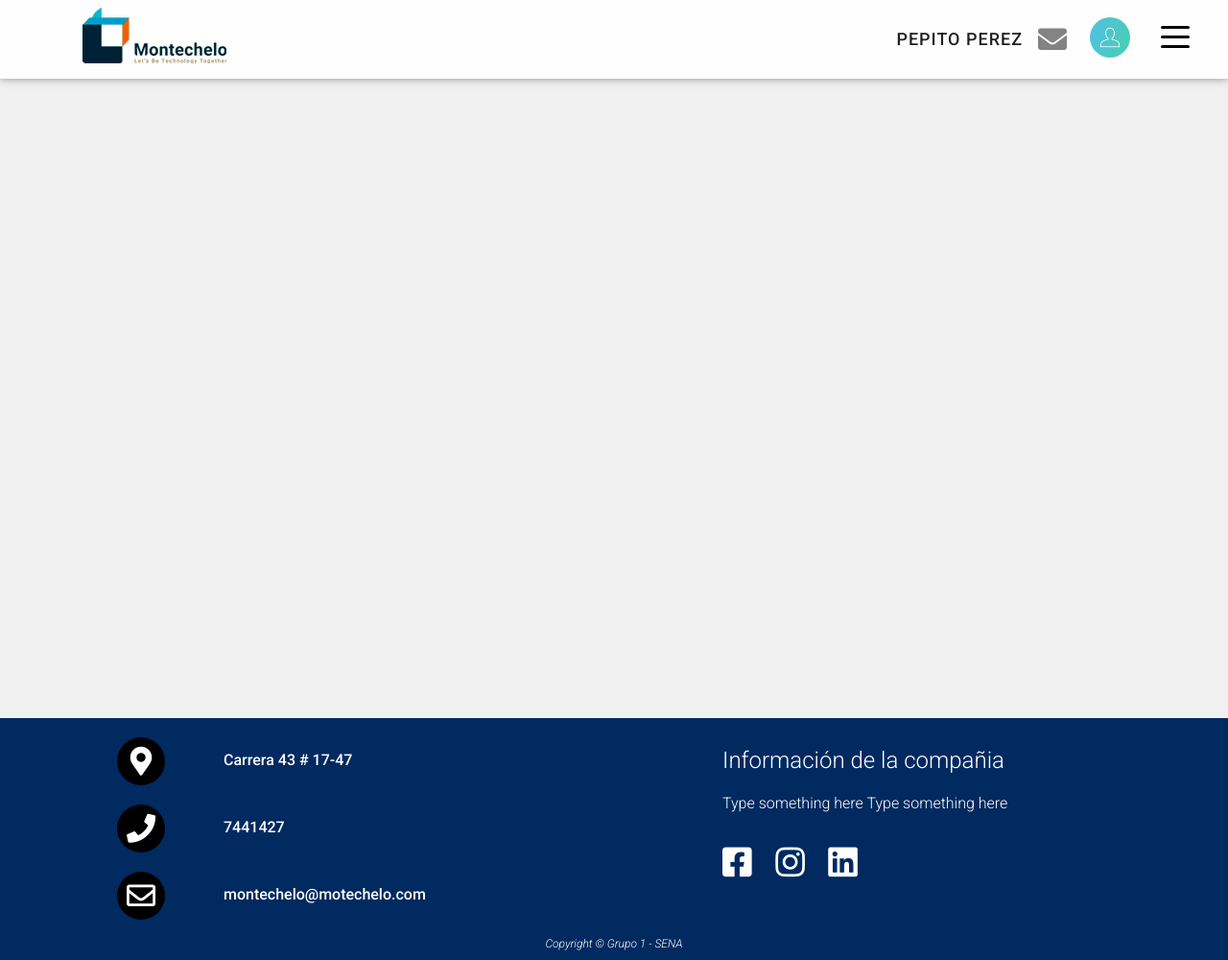
After one commit to jaiderbernal90/p_montechelo, a PHP site: page /view/admin/home.php in a window 1280 px wide. The commit adds this page. Shown: the whole page at 96% size. Run offline with PHP 8.4, Linux system fonts and the light colour scheme; some libraries are stand-ins or nearby versions.

Commit message:
Home-avance1

```diff
--- /dev/null
+++ b/css/footer.css
@@ -0,0 +1,158 @@
+footer {
+    width: 100%;
+    text-align: center;
+    align-self: flex-end !important;
+}
+*{
+    box-sizing: border-box;
+    -webkit-user-select: none;
+    -moz-user-select: none;
+    -khtml-user-select: none;
+    -ms-user-select:none;
+  }
+body {
+    margin: 0;
+    padding: 0;
+    flex-direction: ROW !important;
+    font-family: sans-serif;
+    display: flex;
+    flex-wrap: wrap;
+    min-height: 100vh;
+    background: #f0f0f0;
+  }
+/*FOOTER*/
+.footer-login{
+    background: #002A60;
+    margin-top: 10% !important;
+    display: inline-block;
+}
+.container-fo{
+    height: auto;
+}
+.pt-foo-one{
+    max-height: 100%;
+}
+.groups-icon{
+    text-align: start;
+    justify-content: start;
+    margin-left: auto;
+    display: flex;
+    padding-top:20px;
+}
+.icon-font{
+    margin-left: 20%;
+    width: 50px;
+    height: 50px;
+    background: rgb(0, 0, 0);
+    -moz-border-radius: 50%;
+    -webkit-border-radius: 50%;
+    border-radius: 50%;
+    text-align: center;
+}
+.fa-ico{
+    padding-top: 10px;
+    color: white;
+    font-size: 30px;
+}
+.text-icon{
+    padding-top: 2%;
+    padding-left: 10%;
+}
+.pt-foo-two{
+    color: white;
+    text-align: start;
+    padding-left: 10%;
+}
+.title-footer{
+    padding-top: 6%;
+    padding-bottom: 2%;
+    font-weight: bold;
+}
+.text-content-one{
+    font-style: normal;
+}
+.group-icons-foo{
+    padding-top: 2%;
+    font-size: 35px;
+}
+.color-icon{
+    color: white;
+}
+.foo-txt{
+    font-size: 12px;
+    font-style: italic;
+}
+
+@media(max-width:765px){
+    .footer-login{
+        display: block;
+        margin-top: 180px !important;
+        justify-content: center;
+        text-align: center;
+    }
+    .title-footer {
+        margin-top: 8%;
+        padding-top: 9%;
+        border-top: 1px solid #fff;
+    }
+}
+@media(min-width:764px) and (max-width:993px) and (max-width:1060px){
+    .footer-login{
+        margin-top: 180px !important;
+    }
+ }
+ @media(max-width:993px){
+    .pt-foo-one,.pt-foo-two{
+        width: 100%;
+        justify-content: center !important;
+        text-align: center !important;
+    }
+ }
+ @media (min-width:1901px) and (max-width:1940px){
+    .pt-foo-one {
+        padding-left: 10%;
+    }
+    .pt-foo-two {
+        padding-left: 13%;
+    }
+ }
+ @media(min-width:1940px) and (max-width:2020px){
+    .pt-foo-one {
+        padding-left: 10%;
+    }
+    .pt-foo-two {
+        padding-left: 13%;
+    }
+ }
+ @media(min-width:2021px) and (max-width:2240px){
+    .pt-foo-one {
+        padding-left: 10%;
+    }
+    .pt-foo-two {
+        padding-left: 13%;
+    }
+ }
+ @media(min-width:2240px) and (max-width:2400px){
+    .pt-foo-one {
+        padding-left: 10%;
+    }
+    .pt-foo-two {
+        padding-left: 13%;
+    }
+ }
+ @media(min-width:2400px) and (max-width:2591px){
+    .pt-foo-one {
+        padding-left: 10%;
+    }
+    .pt-foo-two {
+        padding-left: 13%;
+    }
+ }
+ @media (min-width:2592px){
+    .pt-foo-one {
+        padding-left: 10%;
+    }
+    .pt-foo-two {
+        padding-left: 13%;
+    }
+ }
--- /dev/null
+++ b/css/menu.css
@@ -0,0 +1,162 @@
+/**/
+*{
+    font-family: 'Roboto';
+}
+.scrollbar-light-blue::-webkit-scrollbar-track {
+    -webkit-box-shadow: inset 0 0 6px rgba(0, 0, 0, 0.1);
+    background-color: #F5F5F5;
+}
+
+.scrollbar-light-blue::-webkit-scrollbar {
+    width: 12px;
+    background-color: #F5F5F5;
+}
+.scrollbar-light-blue::-webkit-scrollbar-thumb {
+    -webkit-box-shadow: inset 0 0 6px rgba(0, 0, 0, 0.1);
+    background-color: #cfcfcf;
+}
+
+.scrollbar-light-blue {
+    scrollbar-color: #cfcfcf #F5F5F5;
+}
+/**/
+.menu-bar{
+    width: 100% !important;
+    height: auto !important;
+    padding-top: 0;
+    z-index: 1000;
+    background: rgba(255, 255, 255, 0.9) !important;
+}
+.group-cont{
+    display: flex;
+}
+.logo-menu{
+    padding: .5em;
+    margin-left: 5%;
+}
+.text-menu{
+    font-size:18px;
+    font-weight: 500;
+    letter-spacing: 1px;
+}
+.icon-message{
+    font-size: 30px;
+    padding-top: 10px;
+    color: rgb(131, 131, 131);
+}
+.img-icon{
+    padding-top: 10px;
+}
+.li-menu{
+    margin-top: 10px !important;
+    background: #f5f5f5;
+}
+.content-menu > li > a{
+    color: #000 !important;
+    font-weight: 500;
+    padding-bottom: 5px;
+}
+.content-drop{
+    height: 0px;
+    width: 0px;
+    background: #eeeeee;
+    transition-property: all;
+    transition-duration: 2s;
+    transition-timing-function: linear;
+    transition-delay: 1s;
+}
+.drop:hover > .content-drop{
+    height: 100%;
+    width: 100%;
+    background: #000;
+}
+.content-drop > li > a{
+    color: black !important;
+}
+/*MENU BOOTSTRAP*/
+/* Icon 1 */
+.animated-icon1, .animated-icon2, .animated-icon3 {
+    width: 30px;
+    height: 20px;
+    position: relative;
+    margin: 0px;
+    -webkit-transform: rotate(0deg);
+    -moz-transform: rotate(0deg);
+    -o-transform: rotate(0deg);
+    transform: rotate(0deg);
+    -webkit-transition: .5s ease-in-out;
+    -moz-transition: .5s ease-in-out;
+    -o-transition: .5s ease-in-out;
+    transition: .5s ease-in-out;
+    cursor: pointer;
+    }
+
+    .animated-icon1 span, .animated-icon2 span, .animated-icon3 span {
+    display: block;
+    position: absolute;
+    height: 3px;
+    width: 100%;
+    border-radius: 9px;
+    opacity: 1;
+    left: 0;
+    -webkit-transform: rotate(0deg);
+    -moz-transform: rotate(0deg);
+    -o-transform: rotate(0deg);
+    transform: rotate(0deg);
+    -webkit-transition: .25s ease-in-out;
+    -moz-transition: .25s ease-in-out;
+    -o-transition: .25s ease-in-out;
+    transition: .25s ease-in-out;
+    }
+    .animated-icon3 span {
+     background: #000;
+    }
+
+    /* Icon 4 */
+
+    .animated-icon3 span:nth-child(1) {
+    top: 0px;
+    -webkit-transform-origin: left center;
+    -moz-transform-origin: left center;
+    -o-transform-origin: left center;
+    transform-origin: left center;
+    }
+
+    .animated-icon3 span:nth-child(2) {
+    top: 10px;
+    -webkit-transform-origin: left center;
+    -moz-transform-origin: left center;
+    -o-transform-origin: left center;
+    transform-origin: left center;
+    }
+
+    .animated-icon3 span:nth-child(3) {
+    top: 20px;
+    -webkit-transform-origin: left center;
+    -moz-transform-origin: left center;
+    -o-transform-origin: left center;
+    transform-origin: left center;
+    }
+
+    .animated-icon3.open span:nth-child(1) {
+    -webkit-transform: rotate(45deg);
+    -moz-transform: rotate(45deg);
+    -o-transform: rotate(45deg);
+    transform: rotate(45deg);
+    top: 0px;
+    left: 8px;
+    }
+
+    .animated-icon3.open span:nth-child(2) {
+    width: 0%;
+    opacity: 0;
+    }
+
+    .animated-icon3.open span:nth-child(3) {
+    -webkit-transform: rotate(-45deg);
+    -moz-transform: rotate(-45deg);
+    -o-transform: rotate(-45deg);
+    transform: rotate(-45deg);
+    top: 21px;
+    left: 8px;
+    }
--- /dev/null
+++ b/view/admin/home.php
@@ -0,0 +1,108 @@
+<!DOCTYPE html>
+<html lang="en">
+<head>
+    <meta charset="UTF-8">
+    <meta name="viewport" content="width=device-width, initial-scale=1, shrink-to-fit=no">
+    <!-- Font Awesome -->
+    <link rel="stylesheet" href="https://use.fontawesome.com/releases/v5.8.2/css/all.css">
+    <!-- Google Fonts -->
+    <link href="https://fonts.googleapis.com/css2?family=Roboto:ital,wght@0,100;0,300;0,400;0,500;0,700;0,900;1,100;1,300;1,400;1,500;1,700;1,900&display=swap" rel="stylesheet">
+    <!-- Bootstrap core CSS -->
+    <link href="https://cdnjs.cloudflare.com/ajax/libs/twitter-bootstrap/4.5.0/css/bootstrap.min.css" rel="stylesheet">
+    <!-- Material Design Bootstrap -->
+    <link href="https://cdnjs.cloudflare.com/ajax/libs/mdbootstrap/4.19.1/css/mdb.min.css" rel="stylesheet">
+    <title>MONTECHELO</title>
+    <!--Local CSS -->
+    <link rel="stylesheet" href="../../css/menu.css">
+    <link rel="stylesheet" href="../../css/footer.css">
+</head>
+<body class="scrollbar-light-blue">
+   <!--Navbar-->
+    <nav class="navbar navbar-dark menu-bar fixed-top">
+        <!-- Navbar brand -->
+        <img src="../../img/Brandcolor-little-menu.png" alt="" class="logo-menu">
+        <main class="navbar-toggler d-flex">
+            <div class="group-cont navbar-toggler">
+            <!-- Message and user -->
+                <ul class="navbar-nav ml-auto nav-flex-icons">
+                    <p class="text-dark pt-4 text-menu  d-none d-lg-block ">PEPITO PEREZ</p>
+                    <li class="nav-item">
+                    <a class="nav-link waves-effect waves-light" id="btnn">
+                        <i class="fas fa-envelope icon-message px-3"></i>
+                    </a>
+                    </li>
+                    <li class="nav-item avatar dropdown img-icon px-2  d-none d-lg-block">
+                        <img src="../../img/user.png" width="42" height="42" class="rounded-circle z-depth-0"
+                        alt="avatar image">
+                    </li>
+                </ul>
+            </div>
+            <!-- Collapse button -->
+            <button class="navbar-toggler third-button text-dark" type="button" data-toggle="collapse" data-target="#navbarSupportedContent22"
+            aria-controls="navbarSupportedContent22" aria-expanded="false" aria-label="Toggle navigation">
+            <div class="animated-icon3"><span></span><span></span><span></span></div>
+            </button>
+        </main>
+        <!-- Collapsible content -->
+        <div class="collapse navbar-collapse li-menu" id="navbarSupportedContent22">
+            <!-- Links -->
+            <ul class="navbar-nav mr-auto text-center content-menu">
+                <li class="nav-item active">
+                    <a class="nav-link" href="#">Inicio <span class="sr-only">(current)</span></a>
+                </li>
+                <li class="nav-item drop">
+                    <a class="nav-link dropdown-toggle" href="#">Publicaciones</a>
+                    <main class="text-center content-drop" aria-labelledby="navbarDropdownMenuLink-555">
+                        <li class="nav-item">
+                            <a class="nav-link" href="#">Noticias</a>
+                        </li>
+                        <li class="nav-item">
+                            <a class="nav-link" href="#">Anuncios</a>
+                        </li>
+                        <li class="nav-item">
+                            <a class="nav-link" href="#">Agregar Publicacion</a>
+                        </li>
+                    </main>
+                </li>
+                <li class="nav-item">
+                    <a class="nav-link" href="#">Plan Estrategico</a>
+                </li>
+                <li class="nav-item">
+                    <a class="nav-link" href="#">Solicitudes</a>
+                </li>
+                <li class="nav-item">
+                    <a class="nav-link" href="#">Documentos</a>
+                </li>
+                <li class="nav-item">
+                    <a class="nav-link" href="#">Usuarios</a>
+                </li>
+                <li class="nav-item">
+                    <a class="nav-link" href="#">Calendarios</a>
+                </li>
+                <li class="nav-item">
+                    <a class="nav-link" href="#">SIG</a>
+                </li>
+            </ul>
+            <!-- Links -->
+        </div>
+        <!-- Collapsible content -->
+    </nav>
+    <!--/.Navbar-->
+    <div class="mt-5 sec" style="margin-top:1000px !important; ">
+    </div>
+    <!--FOOTER -->
+    <footer class="footer-login container-fluid p-0 m-0">
+        <?php include('../footer.html')?>
+    </footer>
+    <!-- JQuery -->
+    <script type="text/javascript" src="https://cdnjs.cloudflare.com/ajax/libs/jquery/3.5.1/jquery.min.js"></script>
+    <!-- Bootstrap tooltips -->
+    <script type="text/javascript" src="https://cdnjs.cloudflare.com/ajax/libs/popper.js/1.14.4/umd/popper.min.js"></script>
+    <!-- Bootstrap core JavaScript -->
+    <script type="text/javascript" src="https://cdnjs.cloudflare.com/ajax/libs/twitter-bootstrap/4.5.0/js/bootstrap.min.js"></script>
+    <!-- MDB core JavaScript -->
+    <script type="text/javascript" src="https://cdnjs.cloudflare.com/ajax/libs/mdbootstrap/4.19.1/js/mdb.min.js"></script>
+    <!--LOCAL JAVASCRIPT-->
+    <script src="../../js/menu.js"></script>
+</body>
+</html>
--- /dev/null
+++ b/view/footer.html
@@ -0,0 +1,47 @@
+<!-- FOOTER -->
+<div class="w-100 container-fo row">
+    <!--SECTION 1-->
+    <div class="pt-foo-one col-12 col-md-6">
+        <div class="groups-icon">
+          <div class="icon-font">
+            <i class="fas fa-map-marker-alt fa-ico"></i>
+          </div>
+          <div class="text-white text-icon">
+            <span><strong>Carrera 43 # 17-47</strong></span>
+          </div>
+        </div>
+        <div class="groups-icon">
+          <div class="icon-font">
+            <i class="fas fa-phone fa-ico"></i>
+          </div>
+          <div class="text-white text-icon">
+            <span><strong>7441427</strong></span>
+          </div>
+        </div>
+        <div class="groups-icon">
+          <div class="icon-font">
+            <i class="far fa-envelope fa-ico" ></i>
+          </div>
+          <div class="text-white text-icon">
+            <span><strong>montechelo@motechelo.com</strong></span>
+          </div>
+        </div>
+    </div>
+    <!--SECTION 2-->
+    <div class="pt-foo-two col-12 col-md-6 ">
+      <div class="title-footer">
+        <h4>Información de la compañia</h4>
+      </div>
+      <div class="text-content-one">
+        <p>Type something here Type something here</p>
+      </div>
+      <div class="group-icons-foo">
+        <a href="#"><i class="fab fa-facebook-square color-icon"></i></a>
+        <a href="#"><i class="fab fa-instagram ml-3 color-icon"></i></a>
+        <a href="#"><i class="fab fa-linkedin ml-3 color-icon"></i></a>
+      </div>
+    </div>
+</div>
+<div class="text-white mt-3 mb-2 foo-txt">
+  <span>Copyright © Grupo 1 - SENA </span>
+</div>
```
Also changed, not shown: css/home.css (+0 -125 lines), index.php (renamed from index.html, +3 -45 lines), js/menu.js (added, +15 -0 lines), img/Brandcolor-little-menu.png (added), img/user.png (added), view/colaborador/home.html (added), view/header.html (added), view/lider/home.html (added).
